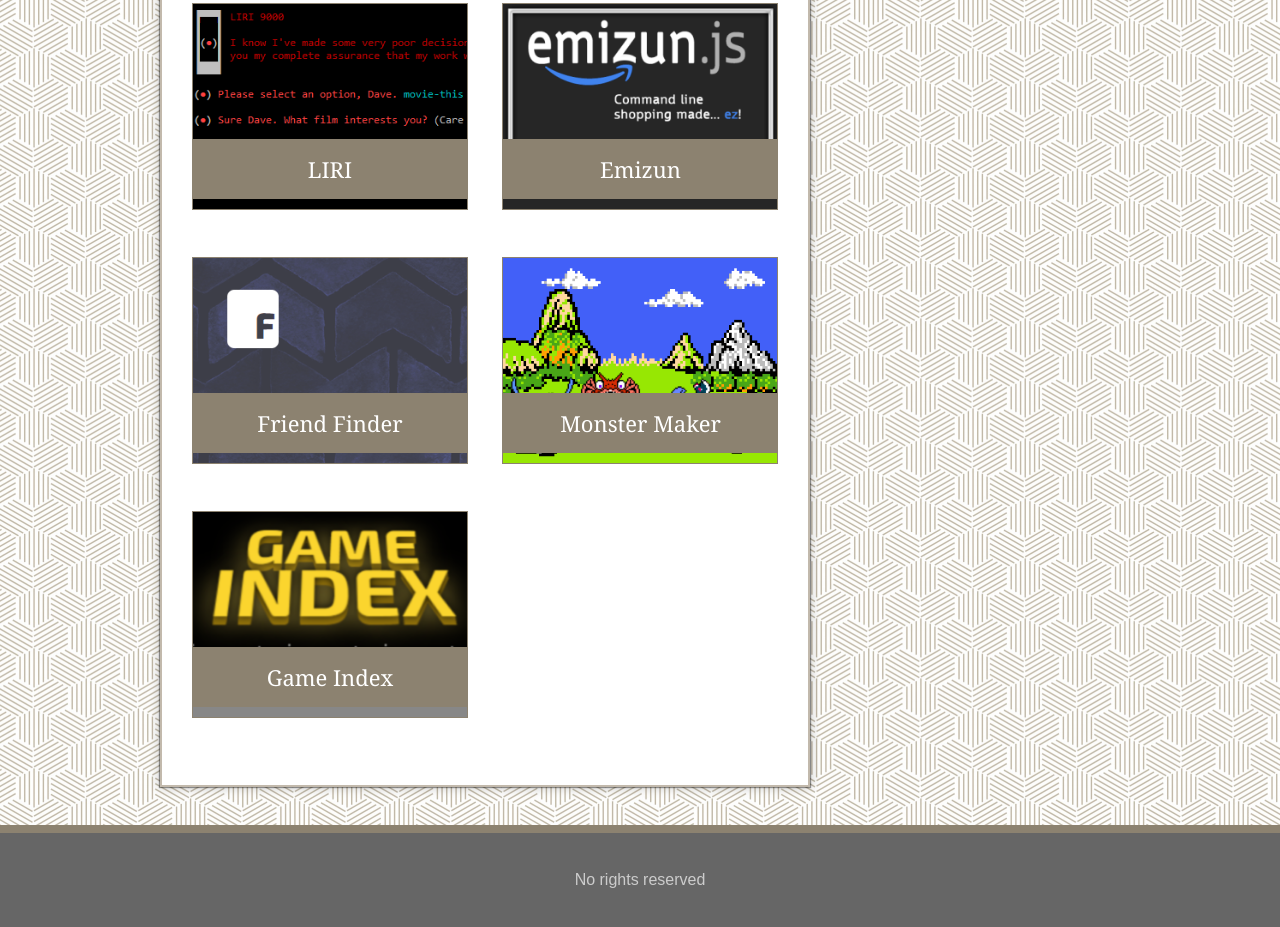
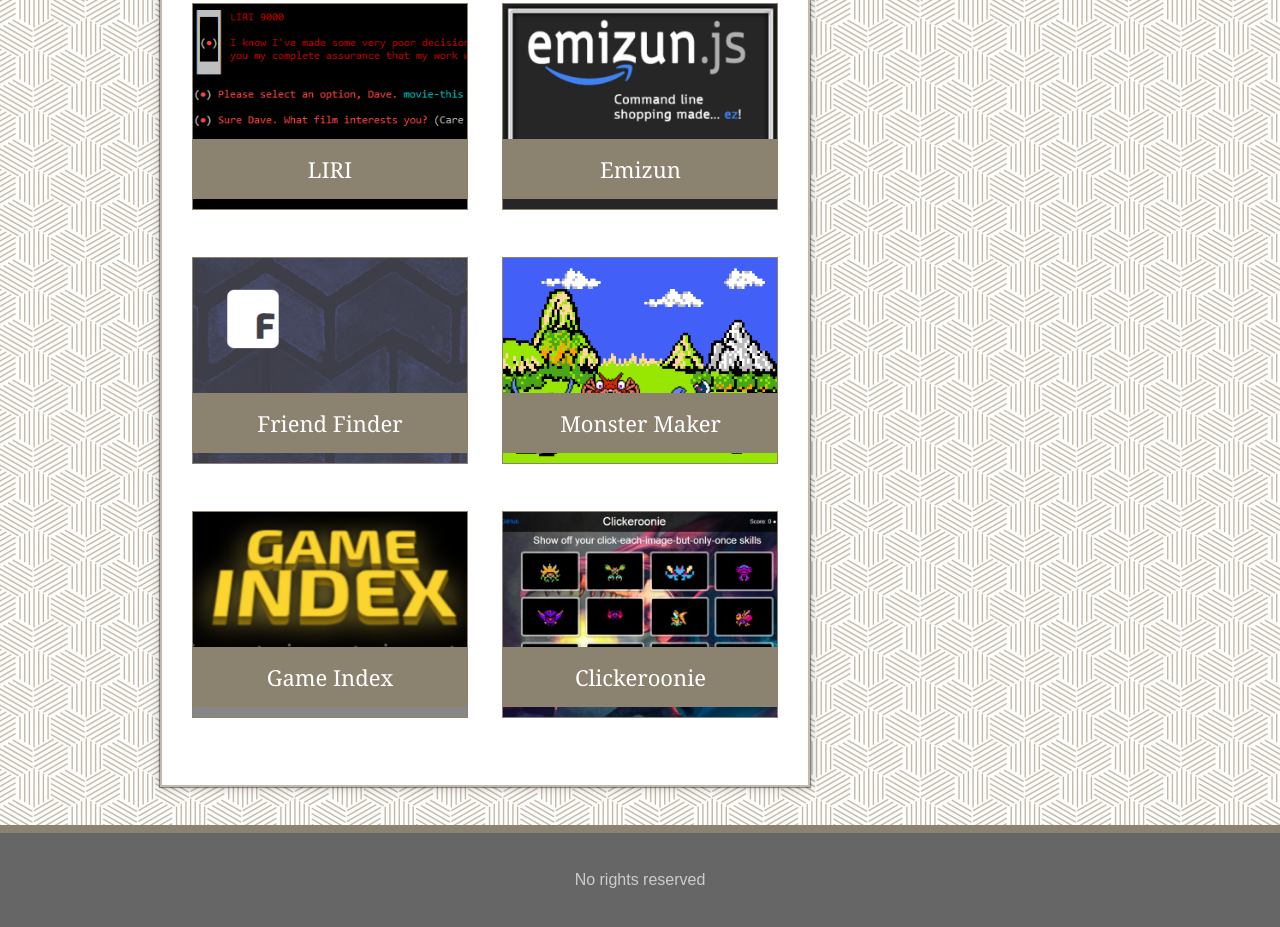
Before and after one commit to snarfblam/Responsive-Portfolio, a plain HTML site: page portfolio.html in a window 1280 px wide. Shown: the part 1268-2195 px from the top of the page. Drawn offline with Linux system fonts and the light colour scheme.

Commit message:
added clickeroonie

```diff
--- a/portfolio.html
+++ b/portfolio.html
@@ -113,6 +113,12 @@
 								<h3>Game Index</h3>
 								<img src="assets/images/port_gameindex.png" class="portfolioImage" alt="Game Index">
 							</a>
+                        </li>
+                        <li>
+							<a href="https://github.com/snarfblam/Clickeroonie/">
+								<h3>Clickeroonie</h3>
+								<img src="assets/images/port_clickeroonie.png" class="portfolioImage" alt="Game Index">
+							</a>
 						</li>
 					</ul>
 				</article>
```
Also changed, not shown: assets/images/port_clickeroonie.png (added).
